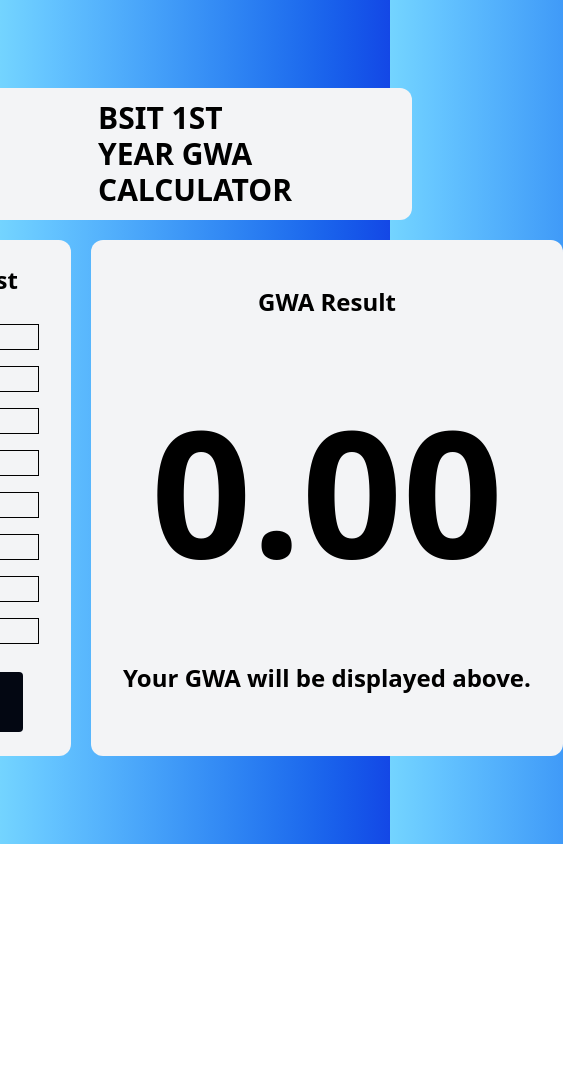
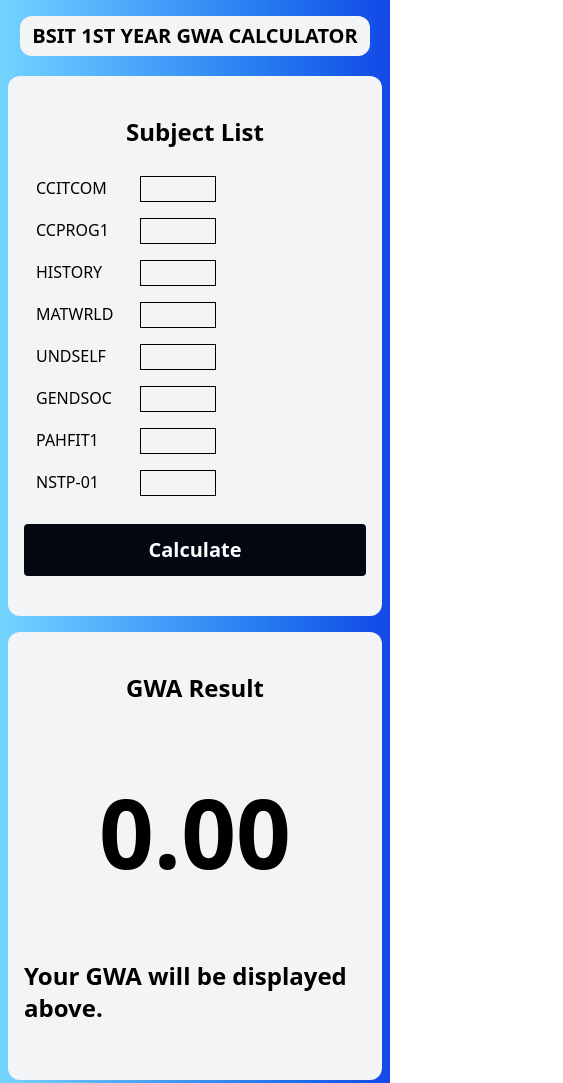
Before and after one commit to Wino-dev/bsit-1c-gwa-calculator, a website with bundled scripts: page index.html in a window 390 px wide. Shown: the top 1083 px of the page, 563 px wide, since content can reach past the window. Before the commit the page ends 844 px from the top, so only its background shows below. Built offline with nearby package versions, Linux system fonts and the light colour scheme.

Commit message:
Made the design responsive and inputs save to localstorage

```diff
--- a/index.html
+++ b/index.html
@@ -4,6 +4,63 @@
   <meta name="viewport" content="width=device-width, initial-scale=1.0">
   <link rel="stylesheet" href="styles/output.css">
   <title>BSIT GWA CALCULATOR</title>
+  <style>
+    /* Default large-screen GWA result size */
+    .js-gwa-result {
+      font-size: 11rem;
+    }
+    /* Responsive overrides for small screens */
+    @media (max-width: 640px) {
+      /* Ensure header and main are visible on small screens by
+         avoiding full-viewport fixed height centering which can
+         push the header off-screen when content is tall. */
+      .h-screen {
+        height: auto !important;
+        min-height: 100vh;
+        justify-content: flex-start !important;
+        padding-top: 1rem;
+        padding-bottom: 1rem;
+      }
+
+      main {
+        display: flex;
+        flex-direction: column;
+        align-items: center;
+        gap: 1rem;
+        padding: 0 0.5rem;
+      }
+
+      main > div {
+        width: 100%;
+        max-width: 520px;
+        margin-left: 0 !important;
+        padding: 1rem !important;
+      }
+
+      .js-gwa-result {
+        font-size: 6rem !important;
+        padding: 1rem !important;
+      }
+
+      .js-subject-list {
+        width: 100%;
+      }
+
+      .js-calculate-button {
+        width: 100%;
+        padding-top: 0.75rem;
+        padding-bottom: 0.75rem;
+      }
+
+      header h1 {
+        font-size: 1.25rem;
+        padding: 0.5rem 0.75rem;
+        margin-left: 1rem;
+        margin-right: 1rem;
+        text-align: center;
+      }
+    }
+  </style>
 </head>
 <body class="bg-linear-to-r from-sky-300 to-blue-700">
   <div class="h-screen flex flex-col items-center justify-center">
@@ -18,7 +75,7 @@
       </div>
       <div class="flex w-min flex-col items-center justify-center bg-gray-100 rounded-xl px-5 ml-5 h-full">
         <h2 class="mt-6 font-semibold text-2xl">GWA Result</h2>
-        <p class="js-gwa-result font-bold my-10 px-10" style="font-size: 11rem;">0.00</p>
+        <p class="js-gwa-result font-bold my-10 px-10">0.00</p>
         <div class="js-gwa-message text-2xl font-semibold mb-10">
           <p>Your GWA will be displayed above.</p>
         </div>
--- a/scripts/calcFunc.js
+++ b/scripts/calcFunc.js
@@ -48,5 +48,17 @@ export function calculateGWA() {
     }
 
     document.querySelector('.js-gwa-message').innerHTML = messageHTML;
+
+    // Save current inputs to localStorage so they persist across page loads
+    try {
+      const savedInputs = [];
+      document.querySelectorAll('.js-grade-input').forEach((input) => {
+        // use the data-index added in renderInputs.js to preserve order
+        savedInputs[input.dataset.index] = input.value;
+      });
+      localStorage.setItem('gwaInputs', JSON.stringify(savedInputs));
+    } catch (e) {
+      // ignore localStorage errors
+    }
   });
 }
--- a/scripts/renderInputs.js
+++ b/scripts/renderInputs.js
@@ -3,13 +3,28 @@ import { subjects } from "./subjects.js";
 export function renderInputs() {
   let subjectsHTML = '';
 
-  subjects.forEach((subject) => {
+  subjects.forEach((subject, index) => {
     subjectsHTML += `
       <li class="flex my-4 px-3">
         <h3 class="w-20 mr-6">${subject.name}</h3>
-        <input class="border pl-1 js-grade-input" type="number" min="1" max="5" data-units="${subject.units}">
+        <input class="border pl-1 js-grade-input" type="number" min="1" max="5" data-units="${subject.units}" data-index="${index}">
       </li>
     `;
   });
   document.querySelector('.js-subject-list').innerHTML = subjectsHTML;
+
+  // Load saved inputs from localStorage (if any) and populate the inputs
+  try {
+    const saved = JSON.parse(localStorage.getItem('gwaInputs') || 'null');
+    if (saved && Array.isArray(saved)) {
+      document.querySelectorAll('.js-grade-input').forEach((input) => {
+        const idx = input.dataset.index;
+        if (saved[idx] !== undefined && saved[idx] !== null && saved[idx] !== '') {
+          input.value = saved[idx];
+        }
+      });
+    }
+  } catch (e) {
+    // ignore localStorage JSON errors
+  }
 }
```
